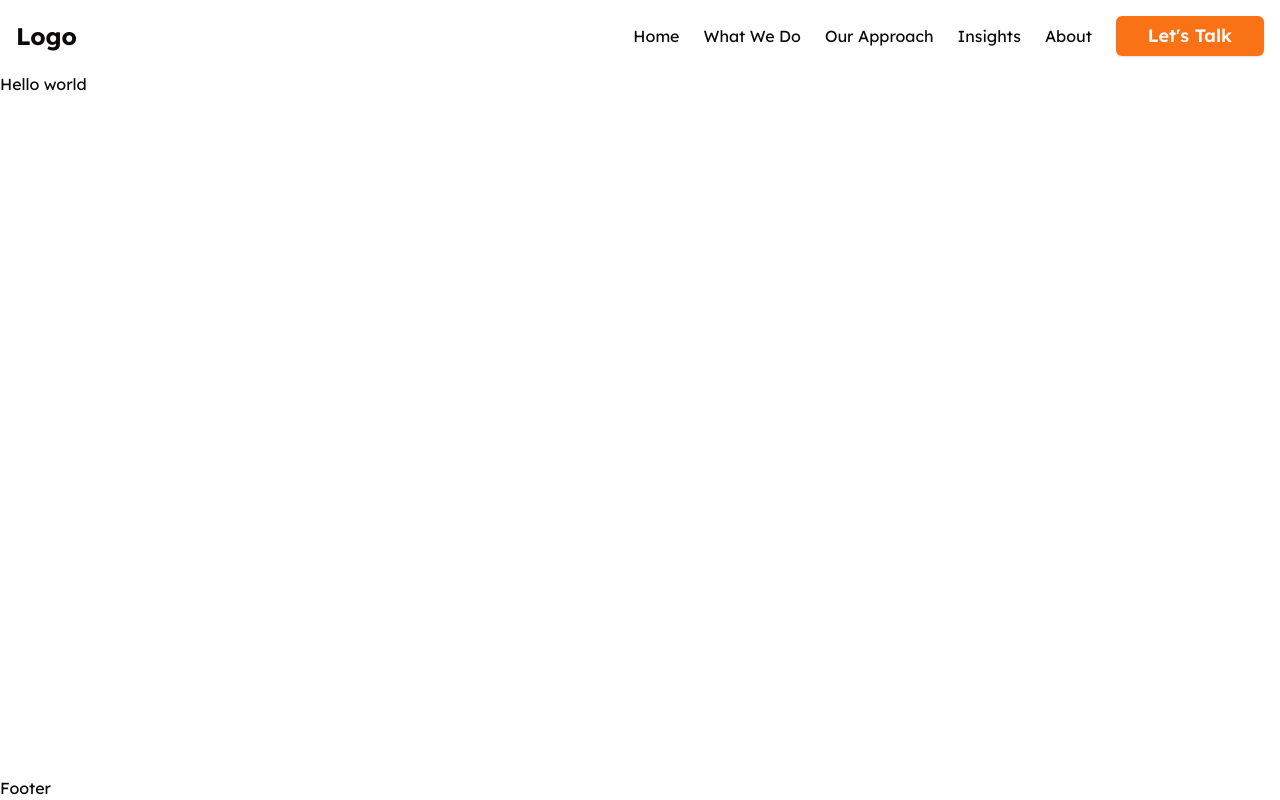
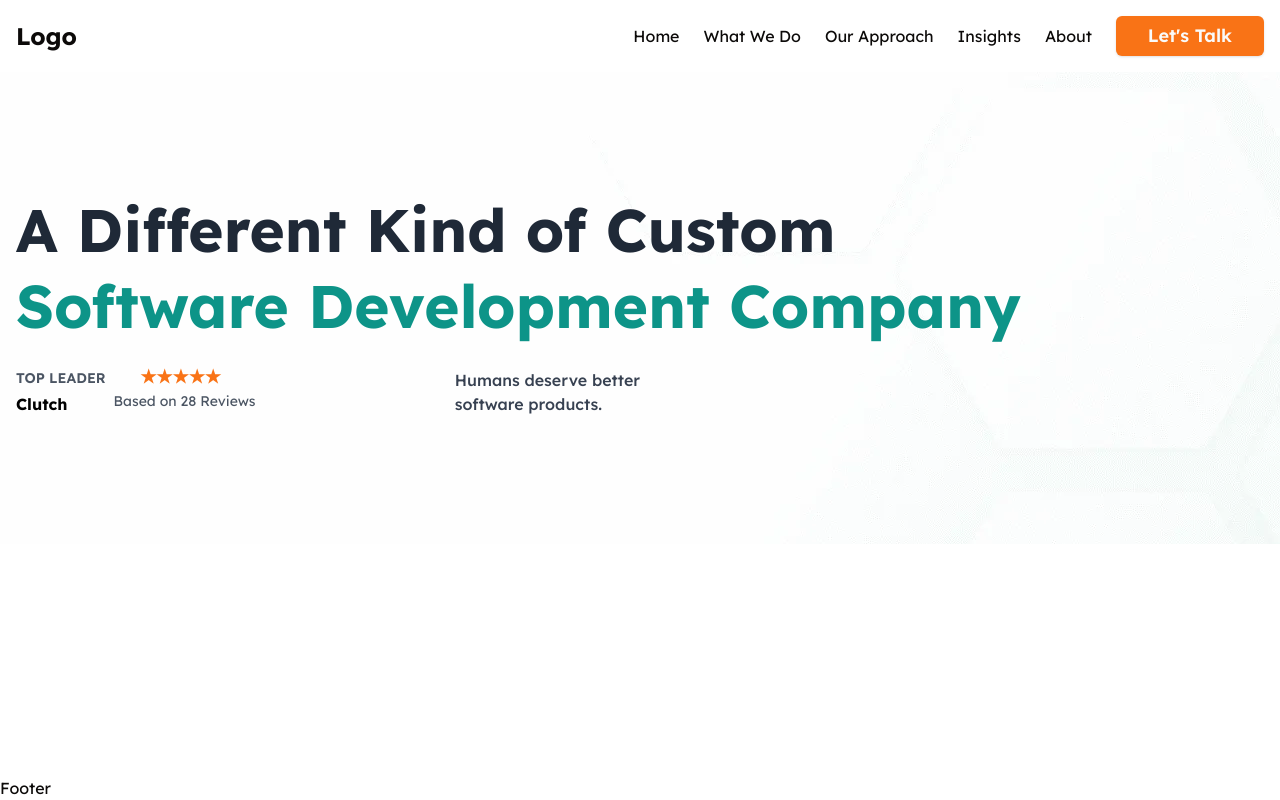
Before and after one commit to jonyBhatt/Beeheit, a Next.js app: page / in a window 1280 px wide. Built offline with nearby package versions, Linux system fonts and the light colour scheme.

Commit message:
Hero Section Done

```diff
--- a/app/(root)/page.tsx
+++ b/app/(root)/page.tsx
@@ -1,8 +1,8 @@
-
+import { Hero } from "@/components/shared/Hero/Hero";
 export default function Home() {
   return (
     <div>
-      <h2>Hello world</h2>
+      <Hero />
     </div>
   );
 }
--- /dev/null
+++ b/components/shared/Hero/Hero.tsx
@@ -0,0 +1,49 @@
+"use client";
+export const Hero = () => {
+  return (
+    <section className="bg-hero py-32">
+      <div className="container mx-auto px-4">
+        {/* Hero Content */}
+        <div className="flex flex-col items-start justify-between">
+          {/* Headline and Subtext */}
+          <div className="">
+            <h1 className="text-4xl lg:text-6xl font-bold text-gray-800 mb-4 leading-8">
+              A Different Kind of Custom{" "}
+            </h1>
+            <span className="text-teal-600 mt-4 text-4xl lg:text-6xl font-bold  ">
+              Software Development Company
+            </span>
+          </div>
+
+          {/* Rating and Supporting Text */}
+          <div className="lg:w-1/2   flex flex-col lg:flex-row lg:items-center items-start justify-between gap-6 mt-8 ">
+            {/* Rating */}
+            <div className="text-center flex  items-center ">
+              <div className="flex flex-col items-start">
+                <p className="text-gray-600 text-sm font-semibold">
+                  TOP LEADER
+                </p>
+
+                <p className="text-black font-bold mt-1">Clutch</p>
+              </div>
+              <div className="flex flex-col -mt-2.5 ">
+                <span className="text-primary text-lg font-bold">★★★★★</span>
+                <span className="text-gray-600 text-sm ml-2">
+                  Based on 28 Reviews
+                </span>
+              </div>
+            </div>
+
+            {/* Supporting Text */}
+            <div className="text-left">
+              <p className="text-gray-700 font-medium">
+                Humans deserve better <br />
+                software products.
+              </p>
+            </div>
+          </div>
+        </div>
+      </div>
+    </section>
+  );
+};
```
